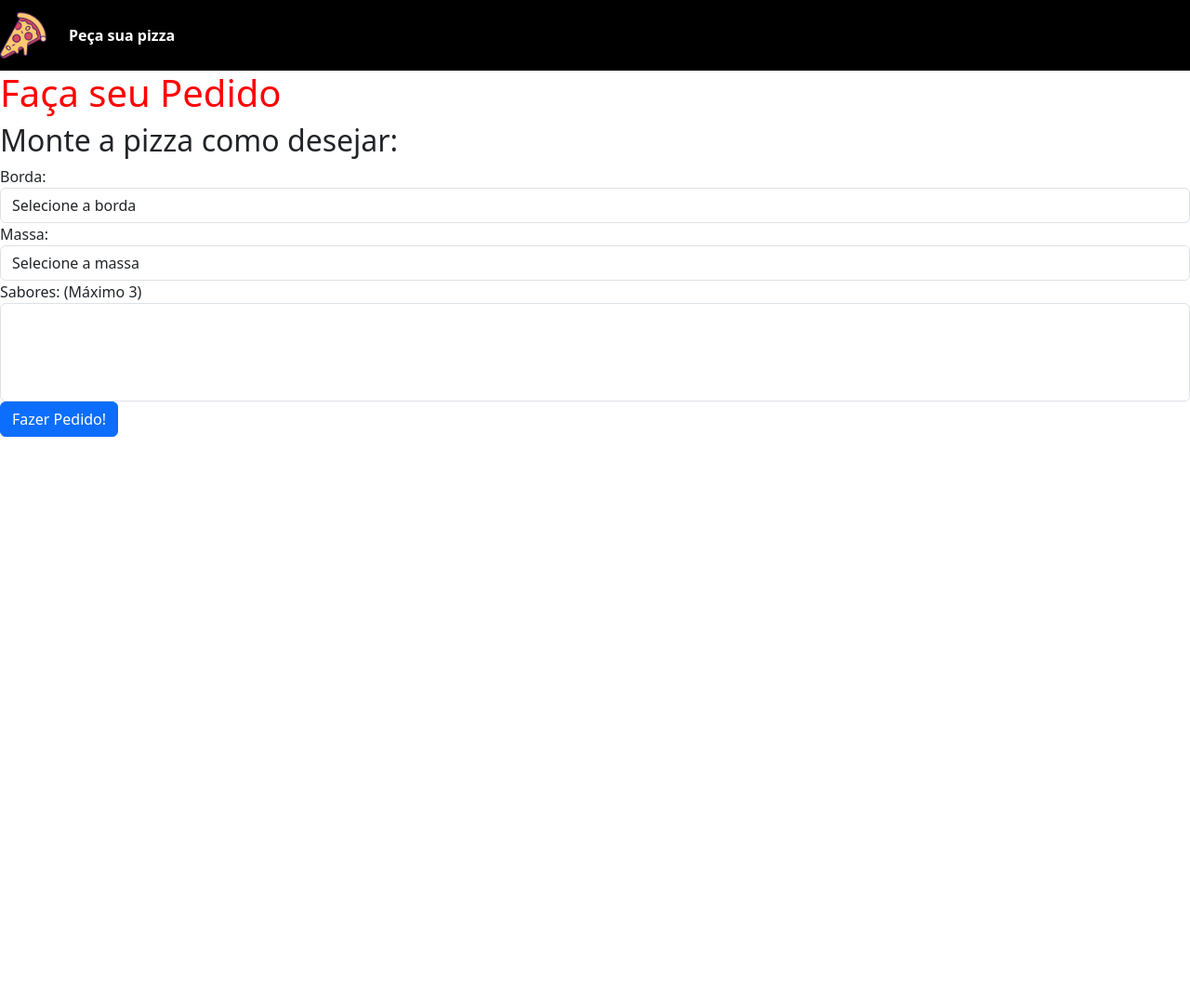
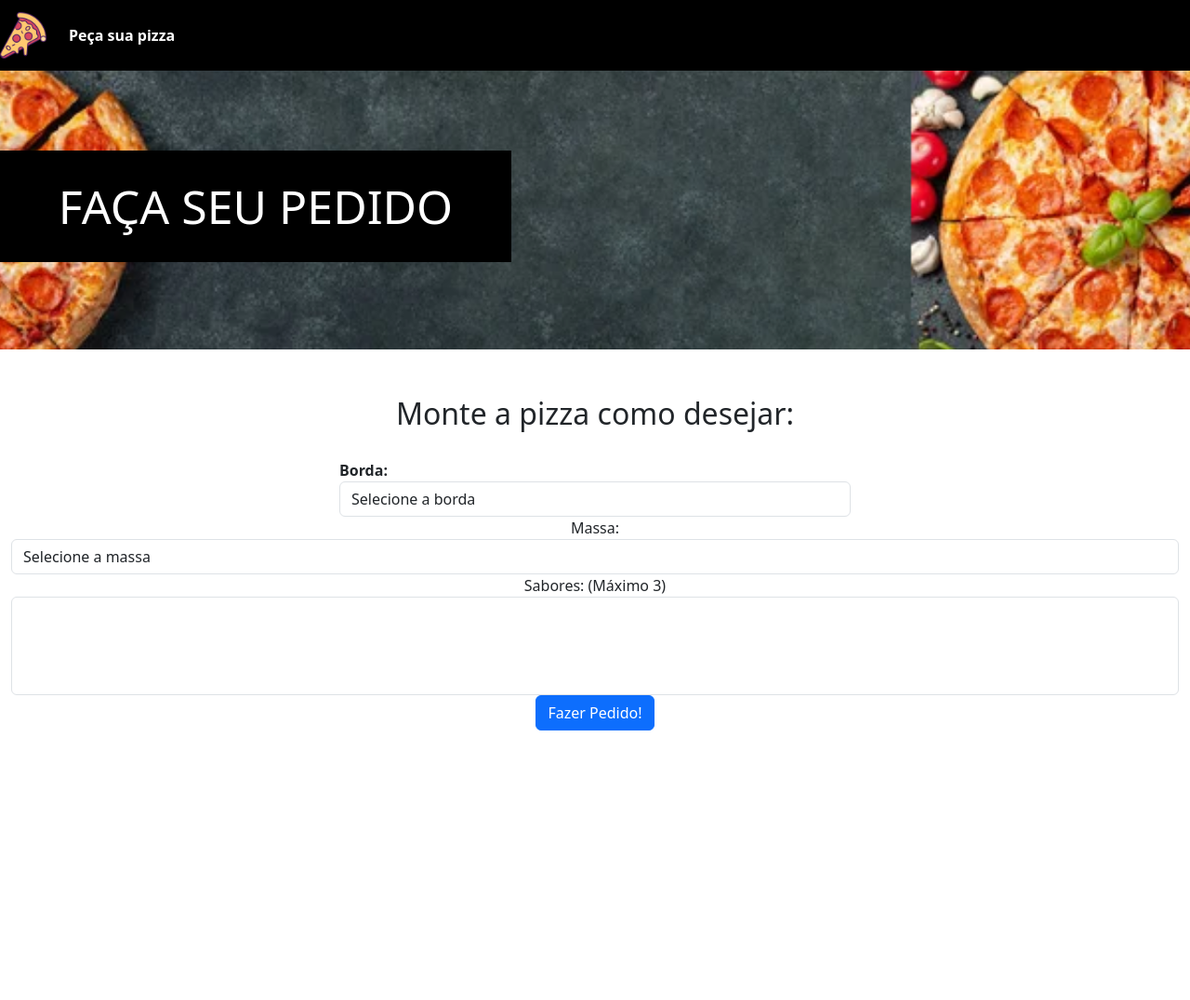
Before and after one commit to joaovcolussi/Projetopizzaria, a PHP site: page / in a window 1280 px wide. Shown: the top 1076 px of the page at 93% size. Before the commit the page ends 470 px from the top, so only its background shows below. Run offline with PHP 8.4, Linux system fonts and the light colour scheme; lists and menus that the app fills with data are empty.

Commit message:
Feito metade do projeto

```diff
--- a/css/styles.css
+++ b/css/styles.css
@@ -3,9 +3,6 @@ html, body{
 }
 
 
-h1{
-  color: red;
-}
 
 /* NAVBAR */
 
@@ -23,6 +20,63 @@ h1{
   color: #fff;
 }
 
+/*home*/
+#main-banner{
+  background-image: url("img/pizza-banner.jpg");
+  height: 300px;
+  background-position: center;
+  background-size: cover;
+  width: 100%;
+  background-position: -300px;
+  display: flex;
+  align-items: center;
+}
+
+#main-banner h1{
+  color: #fff;
+  background-color: #000;
+  text-align: center;
+  padding: 30px;
+  text-transform: uppercase;
+  width: 550px;
+  font-size: 50px;
+}
+
+
+#main-container{
+  margin-bottom: 100px;
+  padding: 50px 0;
+  text-align: center;
+  min-height: 50%;
+}
+
+
+#main-container h2{
+margin-bottom: 30px;
+}
+
+.row{
+  margin: 0;
+}
+
+#pizza-form{
+  max-width: 550px;
+  margin: 0 auto;
+  text-align: left;
+}
+
+
+btn.btn-primary{
+  background-color: #000;
+  border-color: #000;
+}
+
+#pizza-form label{
+  font-weight: bold;
+}
+
+/*footer*/
+
 footer{
   position: relative;
   width: 100%;
--- a/templates/footer.php
+++ b/templates/footer.php
@@ -8,6 +8,6 @@
   <!-- Font Awesome -->
   <link rel="stylesheet" href="https://cdnjs.cloudflare.com/ajax/libs/font-awesome/6.7.1/css/all.min.css">
   <!--App Css-->
-  <link rel="stylesheet" href="/css/styles.css">
+  <link rel="stylesheet" href="css/styles.css">
 </body>
 </html>
--- a/templates/header.php
+++ b/templates/header.php
@@ -10,7 +10,7 @@
   <!-- Font Awesome -->
   <link rel="stylesheet" href="https://cdnjs.cloudflare.com/ajax/libs/font-awesome/6.7.1/css/all.min.css">
   <!--App Css-->
-  <link rel="stylesheet" href="/css/styles.css">
+  <link rel="stylesheet" href="css/styles.css">
 </head>
 <header>
   <nav class="navbar navbar-expand-lg">
```
Also changed, not shown: img/pizza-banner.jpg (added).
